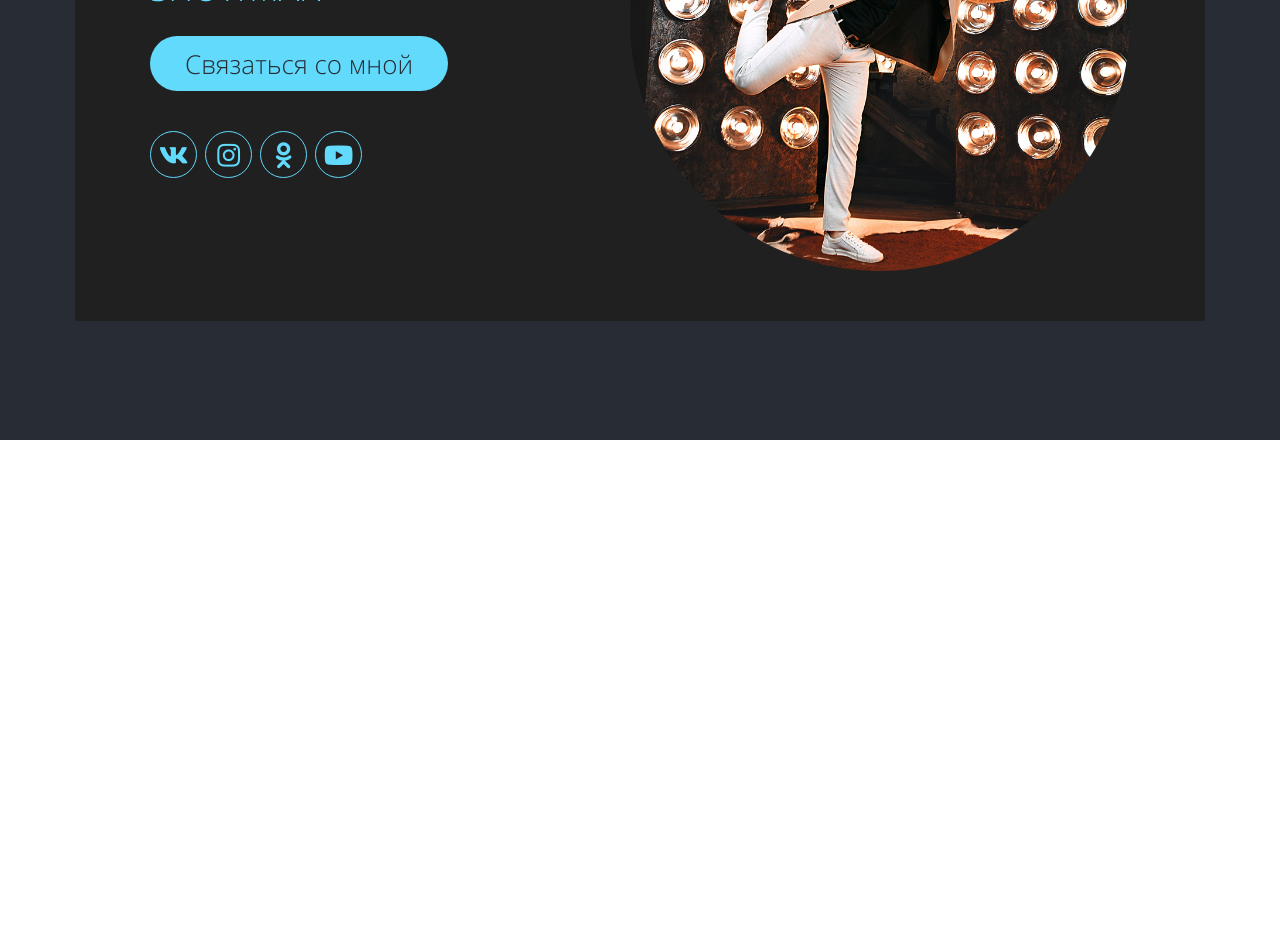
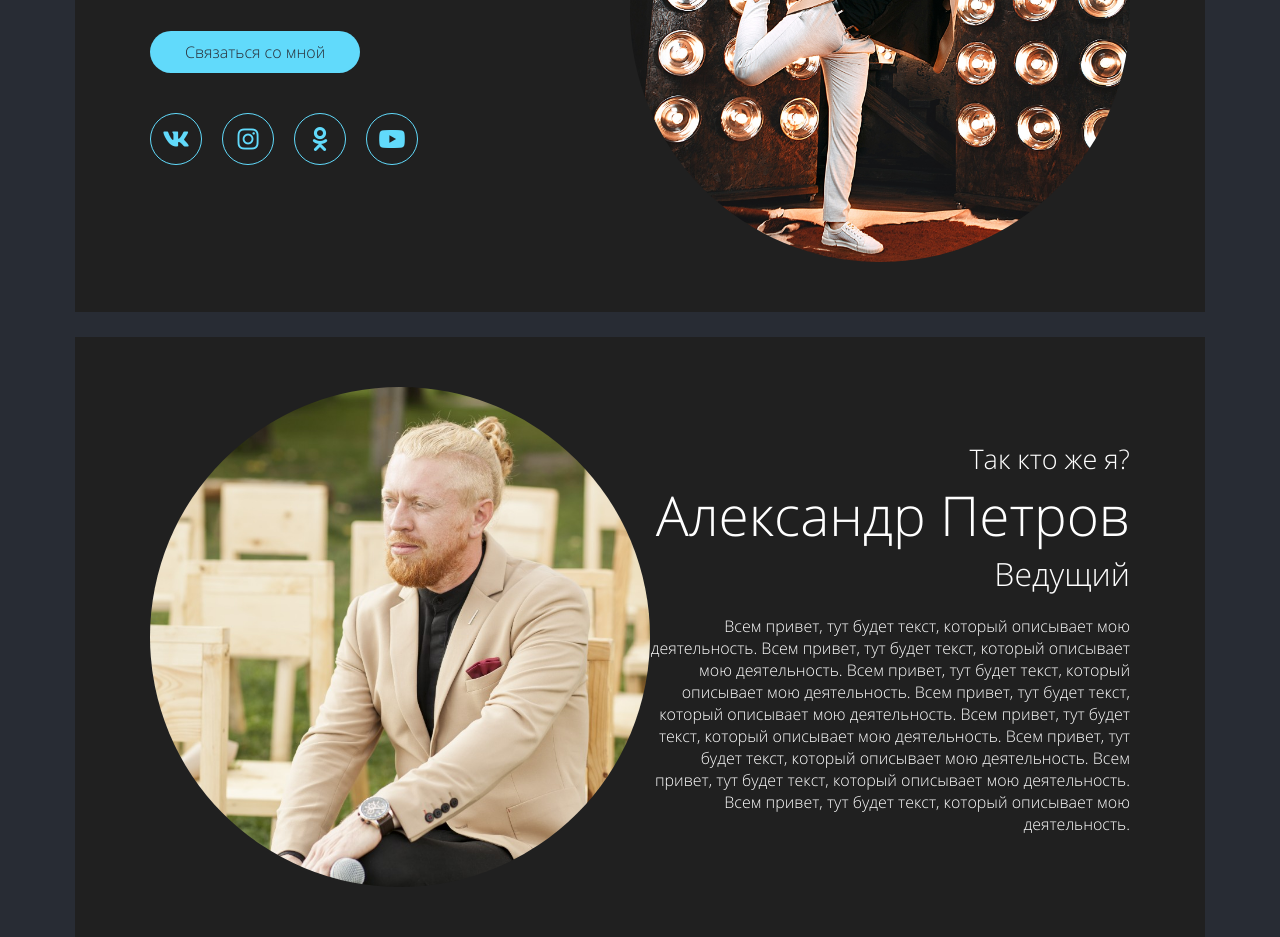
Before and after one commit to DzmitrySakalouski/petrov, a React (Create React App) app: page / in a window 1280 px wide. Shown: the part 360-1297 px from the top of the page. Before the commit the page ends 800 px from the top, so only its background shows below. Built offline with nearby package versions, Linux system fonts and the light colour scheme.

Commit message:
add about

```diff
--- a/package.json
+++ b/package.json
@@ -9,6 +9,7 @@
     "@testing-library/jest-dom": "^4.2.4",
     "@testing-library/react": "^9.3.2",
     "@testing-library/user-event": "^7.1.2",
+    "node-sass": "^4.13.0",
     "react": "^16.12.0",
     "react-dom": "^16.12.0",
     "react-scripts": "3.3.0"
--- a/src/App.css
+++ b/src/App.css
@@ -31,7 +31,6 @@
   min-height: 100vh;
   display: flex;
   flex-direction: column;
-  font-size: calc(10px + 2vmin);
   color: white;
 }
 
@@ -43,9 +42,19 @@
   align-items: center;
 }
 
+.home_margin {
+  margin-top: 25px;
+}
+
 .header-nav {
   display: flex;
   justify-content: space-around;
+}
+
+.title {
+  display: flex;
+  justify-content: center;
+  align-items: center;
 }
 
 .nav-item {
@@ -106,13 +115,27 @@
   transform: scale(1.2) rotate(360deg);
 }
 
-@keyframes nav-items {
-  from {
-    transform: rotate(0deg);
-    transform: scale(0);
-  }
-  to {
-    transform: rotate(35deg);
-    transform: scale(0.4);
-  }
+.type-small {
+  font-size: 27px;
 }
+
+.type-large {
+  font-size: 55px;
+}
+
+.type-medium {
+  font-size: 32px;
+}
+
+.type_align-right {
+  text-align: right;
+  margin-top: 20px;
+}
+
+.avatar-animation {
+  transition: all 0.4s ease;
+}
+
+.avatar-animation:hover {
+  transform: scale(1.1) rotate(10deg);
+}
--- a/src/App.js
+++ b/src/App.js
@@ -1,6 +1,7 @@
 import React from 'react';
 import './App.css';
 import avatar from './assets/avatar.jpg';
+import aboutImage from './assets/about.jpg';
 import { HomeData } from './components/HomeData/homeData';
 import { FontAwesomeIcon } from '@fortawesome/react-fontawesome';
 import { faGlassCheers } from '@fortawesome/free-solid-svg-icons';
@@ -31,6 +32,27 @@ function App() {
             <div className="avatar" style={{ backgroundImage: `url("${avatar}")` }} />
           </div>
         </div>
+
+        <div className="home home_margin">
+            <div className="home-item home-item__data">
+              <div className="avatar avatar-animation" style={{ backgroundImage: `url("${aboutImage}")` }} />
+            </div>
+            <div className="home-item home-item__logo">
+              <span className="type-small type_align-left">Так кто же я?</span>
+              <span className="type-large">Александр Петров</span>
+              <span className="type-medium">Ведущий</span>
+              <span className="type_align-right ">
+                Всем привет, тут будет текст, который описывает мою деятельность.
+                Всем привет, тут будет текст, который описывает мою деятельность.
+                Всем привет, тут будет текст, который описывает мою деятельность.
+                Всем привет, тут будет текст, который описывает мою деятельность.
+                Всем привет, тут будет текст, который описывает мою деятельность.
+                Всем привет, тут будет текст, который описывает мою деятельность.
+                Всем привет, тут будет текст, который описывает мою деятельность.
+                Всем привет, тут будет текст, который описывает мою деятельность.
+              </span>
+            </div>
+          </div>
       </main>
     </div>
   );
--- a/src/components/HomeData/homeData.js
+++ b/src/components/HomeData/homeData.js
@@ -7,10 +7,11 @@ export const HomeData = () => {
     const btnStyles = {
         backgroundColor: '#61DAFB',
         color: '#282c34',
-        height: '35px',
         padding: '10px 35px',
         borderRadius: '30px',
-        margin: '25px 0'
+        margin: '25px 0',
+        display: 'flex',
+        justifyContent: 'center'
     }
 
     return (
@@ -21,16 +22,16 @@ export const HomeData = () => {
             <Button title="Связаться со мной    " styles={btnStyles} handleClick={() => console.log()}/>
             <ul className="social-icons">
                 <li className="social-btn">
-                    <i class="fab fa-vk"></i>
+                    <i class="fab fa-vk icon"></i>
                 </li>
                 <li className="social-btn">
-                    <i class="fab fa-instagram"></i>
+                    <i class="fab fa-instagram icon"></i>
                 </li>
                 <li className="social-btn">
-                    <i class="fab fa-odnoklassniki"></i>
+                    <i class="fab fa-odnoklassniki icon"></i>
                 </li>
                 <li className="social-btn">
-                    <i class="fab fa-youtube"></i>
+                    <i class="fab fa-youtube icon"></i>
                 </li>
             </ul>
         </div>
--- a/src/components/HomeData/homeData.scss
+++ b/src/components/HomeData/homeData.scss
@@ -5,6 +5,10 @@
 
     .text-small {
         font-size: 19px;
+    }
+
+    .icon {
+        font-size: x-large;
     }
 
     .text-big {
@@ -25,12 +29,12 @@
             justify-content: flex-start;
             border: 1px solid #61DAFB;
             border-radius: 100%;
-            height: 45px;
-            width: 45px;
+            height: 50px;
+            width: 50px;
             display: flex;
             justify-content: center;
             align-items: center;
-            margin-right: 8px;
+            margin-right: 20px;
             color: #61DAFB;
         }
     }
```
Also changed, not shown: src/assets/about.jpg (added), 1 other file (tests, documents, lock files or other folders).
